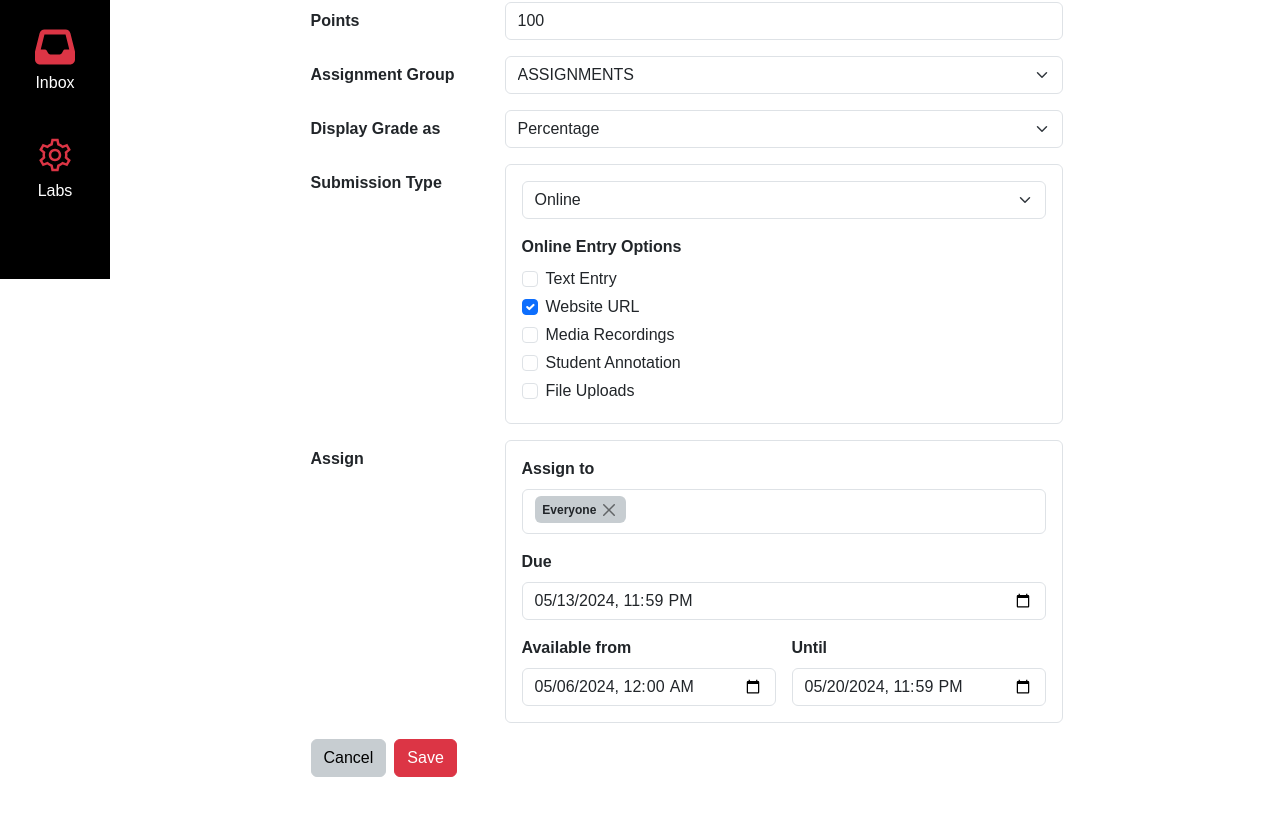
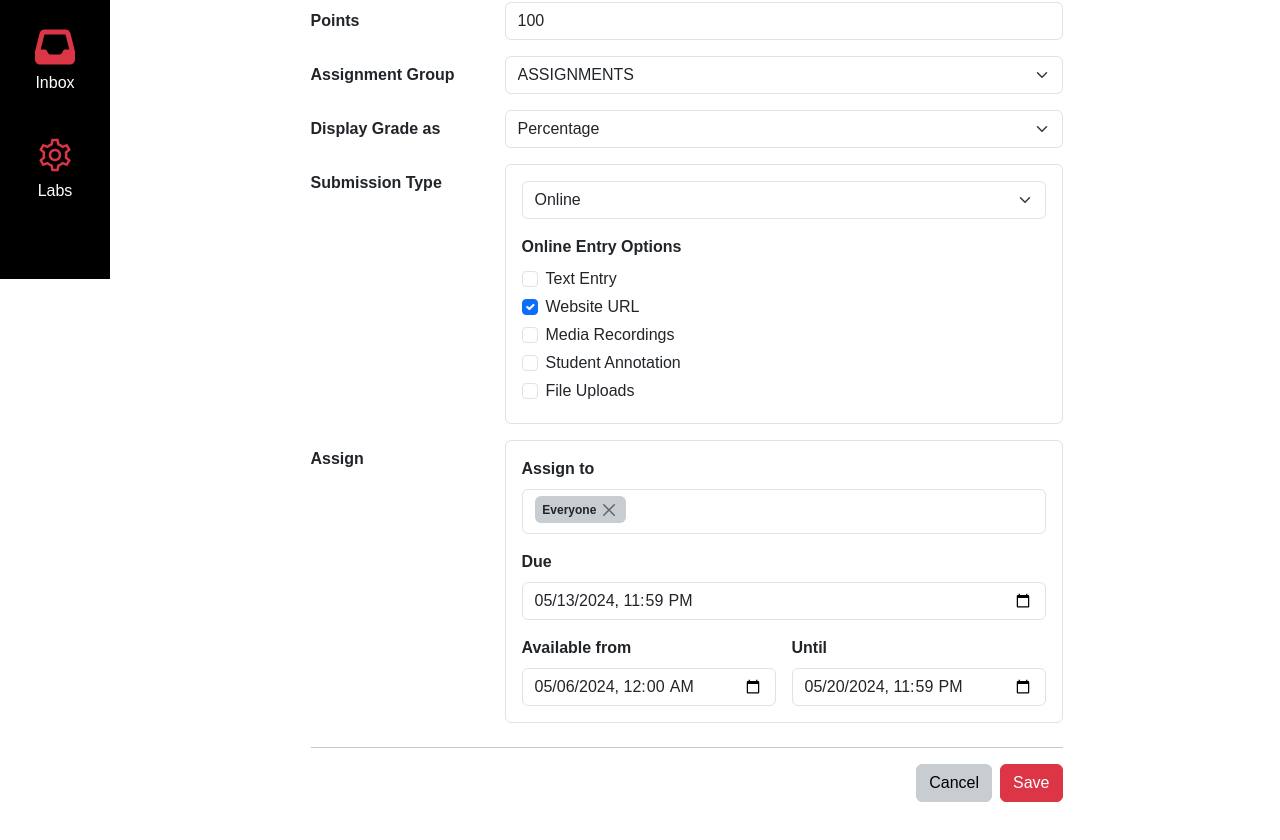
Before and after one commit to aarushiattray/kambaz-next-js, a Next.js app: page /Courses/1234/Assignments/123 in a window 1280 px wide. Shown: the part 521-1361 px from the top of the page. Before the commit the page ends 1338 px from the top, so only its background shows below. Built offline with nearby package versions, Linux system fonts and the light colour scheme.

Commit message:
Fixing Assingment Editor

```diff
--- a/src/app/(Kambaz)/Courses/[cid]/Assignments/[aid]/page.tsx
+++ b/src/app/(Kambaz)/Courses/[cid]/Assignments/[aid]/page.tsx
@@ -17,6 +17,7 @@ export default function AssignmentEditor() {
           id="wd-description"
           className="form-control"
           contentEditable
+          suppressContentEditableWarning
           style={{ minHeight: '150px', whiteSpace: 'pre-wrap' }}
         >
           The assignment is <span className="text-danger">available online</span>
@@ -167,8 +168,11 @@ export default function AssignmentEditor() {
         </div>
       </div>
 
-      {/* Buttons */}
-      <div className="d-flex justify-content-start gap-2 mt-3">
+      {/* Black line above buttons */}
+      <hr className="border-dark mt-4" />
+
+      {/* Bottom-right buttons */}
+      <div className="d-flex justify-content-end gap-2">
         <button type="button" className="btn btn-secondary">Cancel</button>
         <button type="button" className="btn btn-danger">Save</button>
       </div>
```
